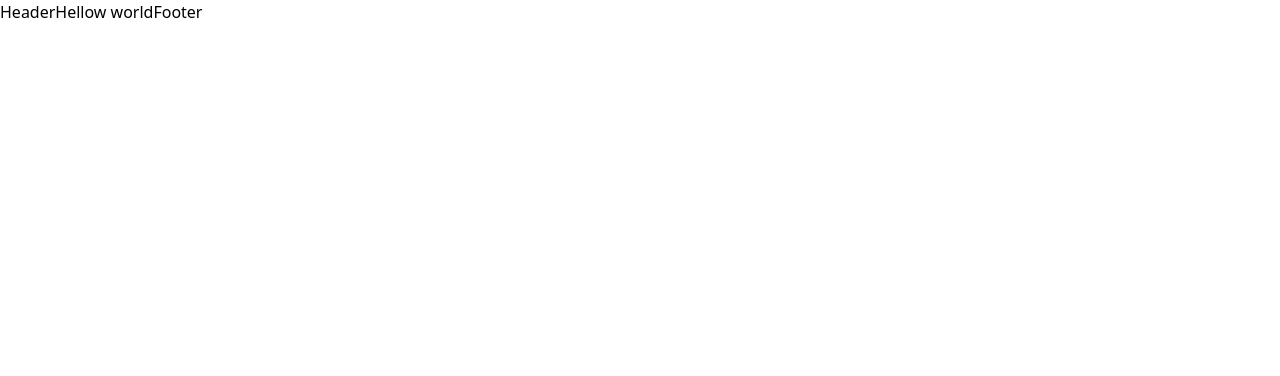
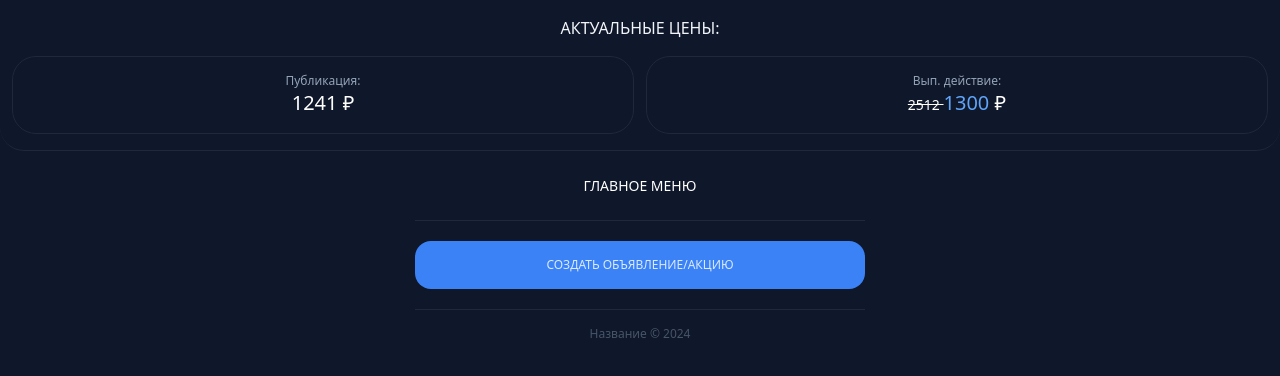
Before and after one commit to a1kashnya/seller-telegram-web-app, a Next.js app: page / in a window 1280 px wide. Shown: the top 376 px of the page. Built offline with nearby package versions, Linux system fonts and the light colour scheme.

Commit message:
Add base style with header & footer

```diff
--- a/app/_components/_layout/Footer.js
+++ b/app/_components/_layout/Footer.js
@@ -1,5 +1,5 @@
 const Footer = () => {
-  return <>Footer</>
+  return <div className="text-center text-slate-600 font-medium p-4 text-xs">Название © 2024</div>
 }
 
 export default Footer
--- a/app/_components/_layout/Header.js
+++ b/app/_components/_layout/Header.js
@@ -1,6 +1,41 @@
 const Header = async () => {
+  // Получаем комманды юзера
+  const prices = [
+    {
+      sale: 0,
+      price: 1241,
+      name: 'Публикация'
+    },
+    {
+      sale: 1300,
+      price: 2512,
+      name: 'Вып. действиe'
+    }
+  ]
+
   return (
-    <>Header</>
+    <div className="fixed w-full left-0 top-0 px-3 shadow-lg shadow-slate-500/0 bg-slate-900 rounded-b-3xl pb-4 border-b border-slate-800 justify-self-center">
+      <div className="rounded-3xl">
+        <div className="text-center uppercase font-medium text-slate-100 p-4">Актуальные цены:</div>
+        <div className="grid grid-cols-2 gap-3">
+          {prices.map(({ sale, price, name }) => (
+            <div key={name} className="flex flex-col p-4 bg-slate-900 rounded-3xl border border-slate-800">
+              <span className="text-xs text-slate-400 font-medium text-center">{name}:</span>
+              <span className="text-xl text-white text-center">
+                {sale > 0 ? (
+                  <>
+                    <span className="line-through text-sm">{price} </span>
+                    <span className="text-blue-400 font-medium">{sale}</span> ₽
+                  </>
+                ) : (
+                  <>{price} ₽</>
+                )}
+              </span>
+            </div>
+          ))}
+        </div>
+      </div>
+    </div>
   )
 }
 
--- /dev/null
+++ b/app/_components/_ui/Title.js
@@ -0,0 +1,12 @@
+import Link from "next/link";
+
+const Title = ( {name, btn} ) => {
+    return (
+        <div className="flex justify-between items-center mb-5 px-3">
+            <h1 className={`${btn ? 'text-left' : 'text-center w-full'} uppercase text-white font-medium text-sm text-left py-1`}>{name}</h1>
+            { btn ? (<Link href="/" className="bg-yellow-500 rounded-lg px-3 py-1 text-yellow-900 font-medium text-xs">Назад</Link>): null}
+        </div>
+    )
+}
+
+export default Title
--- /dev/null
+++ b/app/_components/home/Home.js
@@ -0,0 +1,15 @@
+import Title from "@/_components/_ui/Title"
+import Link from "next/link"
+
+const Home = () => {
+    return (
+        <div>
+            <Title name="Главное меню"/>
+            <div className="grid gap-3 border-t border-b py-5 border-slate-800">
+                <Link className="block w-full bg-blue-500 text-blue-100 text-xs text-center rounded-2xl font-medium uppercase px-2 py-4" href="create">Создать объявление/акцию</Link>
+            </div>
+        </div>
+    )
+}
+
+export default Home
--- a/app/layout.js
+++ b/app/layout.js
@@ -10,10 +10,12 @@ export const metadata = {
 const RootLayout = ({ children }) => {
   return (
     <html lang="ru">
-      <body>
-        <div>
+      <body className="flex justify-center bg-slate-900">
+        <div className="flex flex-col w-[450px] my-3 mx-3">
           <Header />
+          <div className="mt-40">
             {children}
+          </div>
           <Footer />
         </div>
       </body>
--- a/app/page.js
+++ b/app/page.js
@@ -1,5 +1,7 @@
+import Home from "@/_components/home/Home"
+
 const HomePage = () => {
-  return <>Hellow world</>
+  return <Home />
 }
 
 export default HomePage
```
